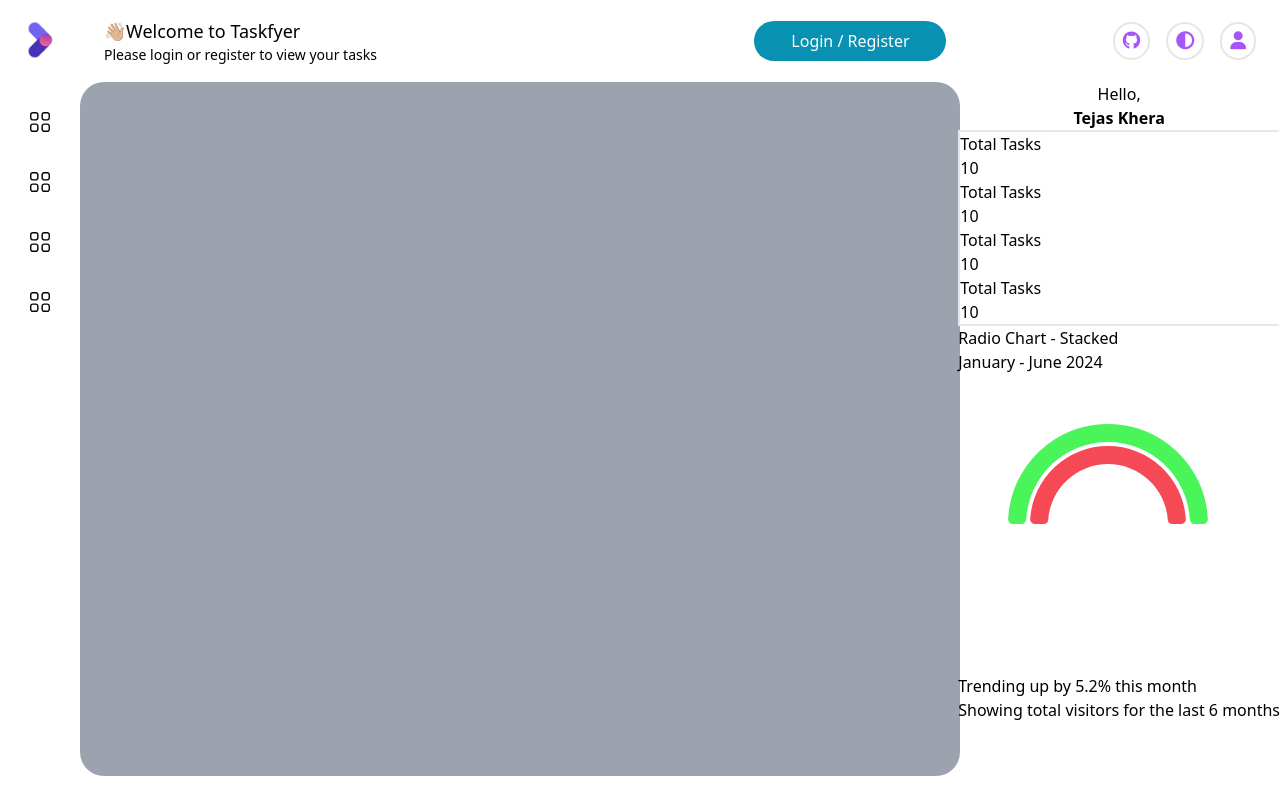
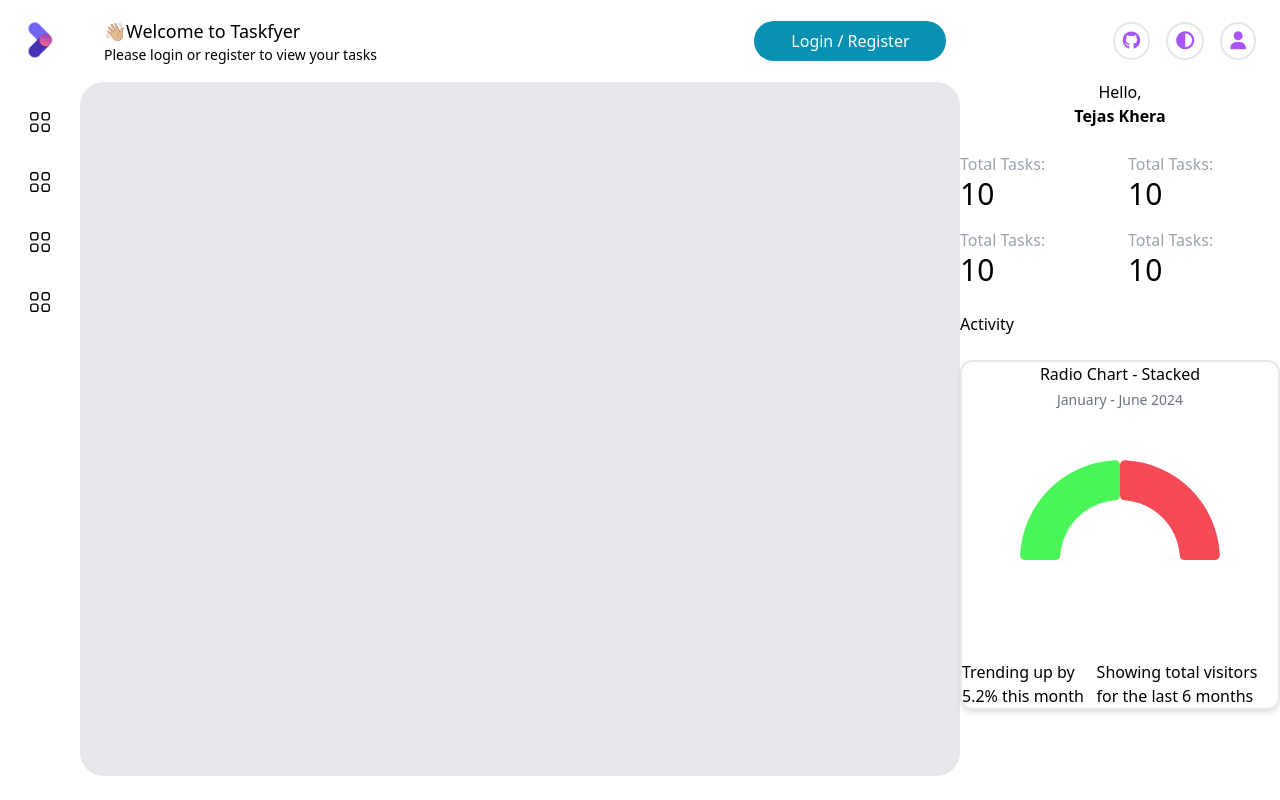
Before and after one commit to tjass2000/taskfyer, a React (Vite) app: page / in a window 1280 px wide. Built offline with nearby package versions, Linux system fonts and the light colour scheme.

Commit message:
Added proper margin for sidebar

```diff
--- a/src/App.jsx
+++ b/src/App.jsx
@@ -10,7 +10,7 @@ function App() {
       <MiniSidebar />
       <div className="flex-1 flex flex-col">
         <Header />
-        <div className="flex-1 flex pr-[20rem] pb-[1.5rem] h-full">
+        <div className="flex pr-[20rem] pb-[1.5rem] h-full">
           <MainContent />
           <Sidebar />
         </div>
--- a/src/components/Header.jsx
+++ b/src/components/Header.jsx
@@ -15,7 +15,7 @@ const Header = () => {
         <p className="text-sm">Please login or register to view your tasks</p>
       </div>
       <div className="h-[50px] flex items-center gap-[10.4rem]">
-        <button className="rounded-3xl px-3 py-2 bg-cyan-600 text-white w-48">
+        <button className="rounded-3xl px-3 py-2 bg-cyan-600 text-white w-48 hover:bg-cyan-700 transition duration-700 ease-in-out">
           Login / Register
         </button>
         <div className="flex gap-4 items-center">
--- a/src/components/MainContent.jsx
+++ b/src/components/MainContent.jsx
@@ -2,6 +2,6 @@ import React from "react";
 
 export const MainContent = () => {
   return (
-    <div className="bg-gray-400 rounded-[1.5rem] border-b-0 flex-1 overflow-auto"></div>
+    <div className="bg-gray-200 rounded-[1.5rem] border-b-0 flex-1 overflow-auto"></div>
   );
 };
--- a/src/components/Sidebar.jsx
+++ b/src/components/Sidebar.jsx
@@ -4,33 +4,37 @@ import { PolarAngleAxis, RadialBar, RadialBarChart } from "recharts";
 export const Sidebar = () => {
   const data = [{ completed: 5, pending: 5 }];
   return (
-    <div className="fixed right-0 top-[clac(100%-5rem)] h-full">
+    <div className="w-[20rem] mt-[5rem] fixed right-0 top-0 h-[clac(100%-5rem)] flex flex-col">
       <div className="basis-5rem">
         <div className="flex flex-1 flex-col justify-center items-center">
           <h1 className="font-light">Hello,</h1>
           <h1 className="font-bold">Tejas Khera</h1>
         </div>
-        <div className="flex flex-1 flex-col border-2 border-r-white">
+        <div className="grid grid-cols-2 gap-4 mt-6">
           <div>
-            <h1>Total Tasks</h1>
-            <h1>10</h1>
+            <p className="text-gray-400">Total Tasks:</p>
+            <h1 className="text-3xl">10</h1>
           </div>
           <div>
-            <h1>Total Tasks</h1>
-            <h1>10</h1>
+            <p className="text-gray-400">Total Tasks:</p>
+            <h1 className="text-3xl">10</h1>
           </div>
           <div>
-            <h1>Total Tasks</h1>
-            <h1>10</h1>
+            <p className="text-gray-400">Total Tasks:</p>
+            <h1 className="text-3xl">10</h1>
           </div>
           <div>
-            <h1>Total Tasks</h1>
-            <h1>10</h1>
+            <p className="text-gray-400">Total Tasks:</p>
+            <h1 className="text-3xl">10</h1>
           </div>
         </div>
-        <div className="">
-          <h1>Radio Chart - Stacked</h1>
-          <h1>January - June 2024</h1>
+        <div className="mt-6">
+          <h1>Activity</h1>
+        </div>
+        <div className="mt-6">
+          <div className="flex flex-1 flex-col justify-center items-center border-2 border-gray-200 rounded-xl shadow-md">
+            <h1 className="font-medium">Radio Chart - Stacked</h1>
+            <p className="text-gray-500 text-sm mt-1">January - June 2024</p>
             {/* <div className="border-b-0 border-black border-2 h-12 w-24 flex flex-1 flex-row rounded-tl-full rounded-tr-full overflow-hidden">
             <div className="bg-red-500 w-[60%] h-full"></div>
             <div className="bg-green-500 w-[40%] h-full"></div>
@@ -41,12 +45,11 @@ export const Sidebar = () => {
               innerRadius={80}
               outerRadius={130}
               width={300}
-            height={300}
+              height={250}
               cx={150}
               cy={150}
             >
               <RadialBar
-              background
                 dataKey="completed"
                 stackId="a"
                 cornerRadius={5}
@@ -54,20 +57,20 @@ export const Sidebar = () => {
                 className="stroke-transparent stroke-2"
               />
               <RadialBar
-              background
                 dataKey="pending"
-              stackId="b"
+                stackId="a"
                 cornerRadius={5}
                 fill="#49f558"
                 className="stroke-transparent stroke-2"
               />
             </RadialBarChart>
-          <div>
+            <div className="flex items-center justify-center">
               <h2>Trending up by 5.2% this month</h2>
               <h2>Showing total visitors for the last 6 months</h2>
             </div>
           </div>
         </div>
       </div>
+    </div>
   );
 };
```
Lines whose indentation alone changed are shown as unchanged.
